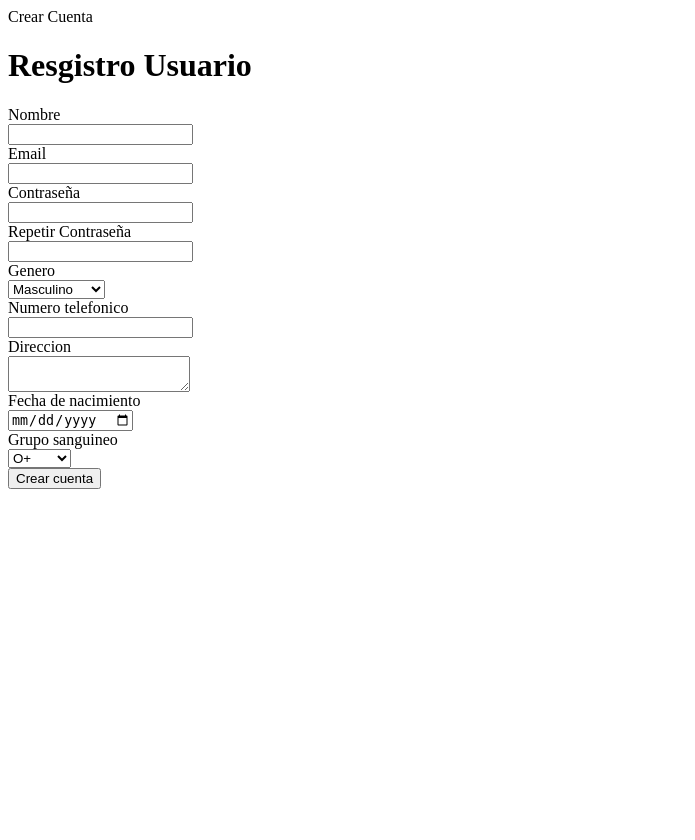
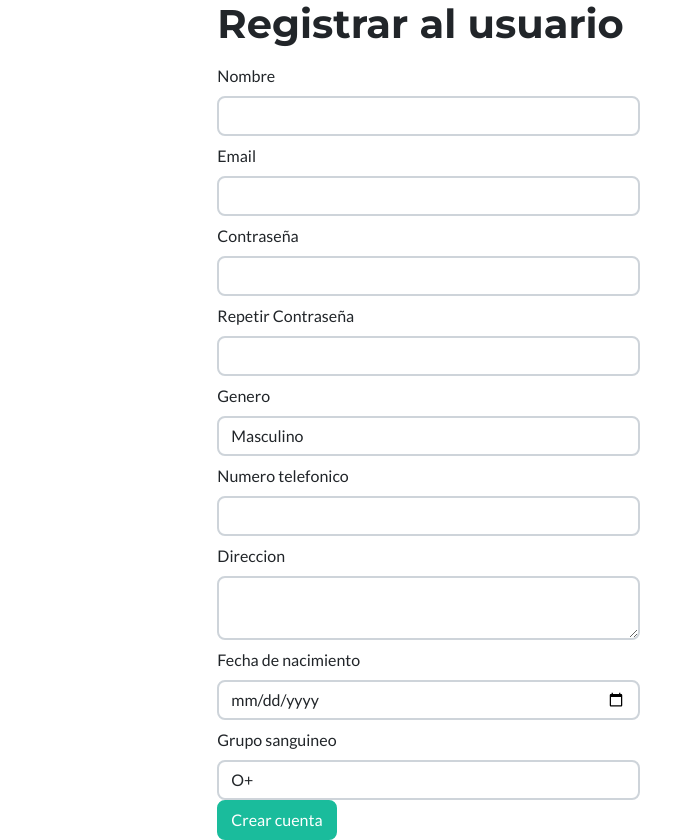
Before and after one commit to ja480/CentroClinico, a Django app: page /crearcuenta/ in a window 1280 px wide. Shown: the whole page, without its empty margins (0-695 px from the left). Before the commit the page ends 489 px from the top, so only its background shows below. Run offline with Django 4.2, Linux system fonts and the light colour scheme; some libraries are stand-ins or nearby versions.

Commit message:
Update crearcuenta.html

```diff
--- a/CentroClinico/Templates/crearcuenta.html
+++ b/CentroClinico/Templates/crearcuenta.html
@@ -1,14 +1,28 @@
 {% load static %}
-{% block title %} Crear Cuenta {% endblock %}
-
-
+<!DOCTYPE html>
+    <head>
+        <meta charset="utf-8" />
+        <meta name="viewport" content="width=device-width, initial-scale=1, shrink-to-fit=no" />
+        <meta name="description" content="" />
+        <meta name="author" content="" />
+        <title>{% block title %} Crear Cuenta {% endblock %}</title>
+        <!-- Favicon-->
+        <link rel="icon" type="image/x-icon" href="{% static 'assets/favicon.ico' %}" />
+        <!-- Font Awesome icons (free version)-->
+        <script src="https://use.fontawesome.com/releases/v6.1.0/js/all.js" crossorigin="anonymous"></script>
+        <!-- Google fonts-->
+        <link href="https://fonts.googleapis.com/css?family=Montserrat:400,700" rel="stylesheet" type="text/css" />
+        <link href="https://fonts.googleapis.com/css?family=Lato:400,700,400italic,700italic" rel="stylesheet" type="text/css" />
+        <!-- Core theme CSS (includes Bootstrap)-->
+        <link href="{% static 'css/styles.css' %}" rel="stylesheet" />
+    </head>
 {% block sections %}
 <!-- //Este es el cuerpo -->
 <div class="row register-form">
     <div class="col-md-8 offset-md-2">
         <form class="custom-form" style="margin-top: 0px;" method="post">
             {% csrf_token %}
-            <h1>Resgistro Usuario</h1>
+            <h1>Registrar al usuario</h1>
             <div class="form-row form-group">
                 <div class="col-sm-4 label-column">
                     <label class="col-form-label" for="name-input-field">Nombre </label>
@@ -101,7 +115,7 @@
         </form>
     </div>
 </div>
-<div class="scroll-top-wrapper"><span class="scroll-top-inner"><i class="fa fa-arrow-circle-up"></i></span></div>
+<!-- <div class="scroll-top-wrapper"><span class="scroll-top-inner"><i class="fa fa-arrow-circle-up"></i></span></div> -->
 
 {% endblock %}
 
```
